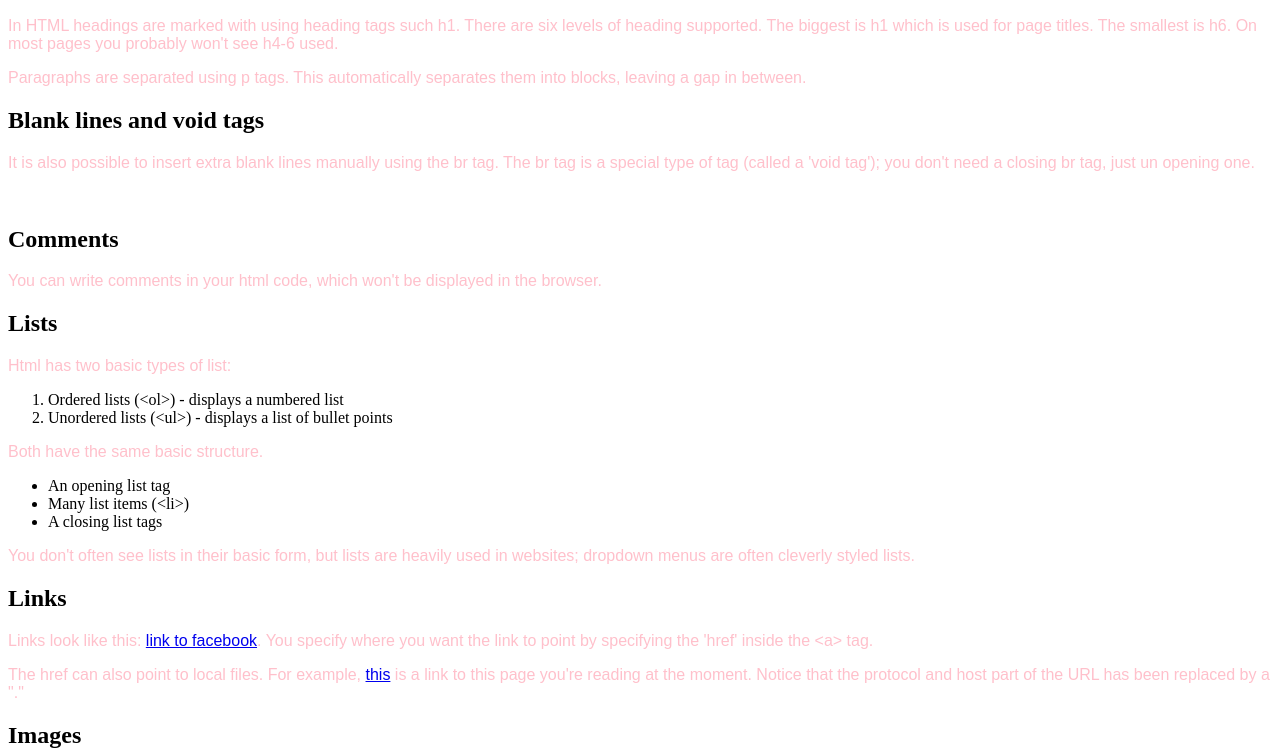
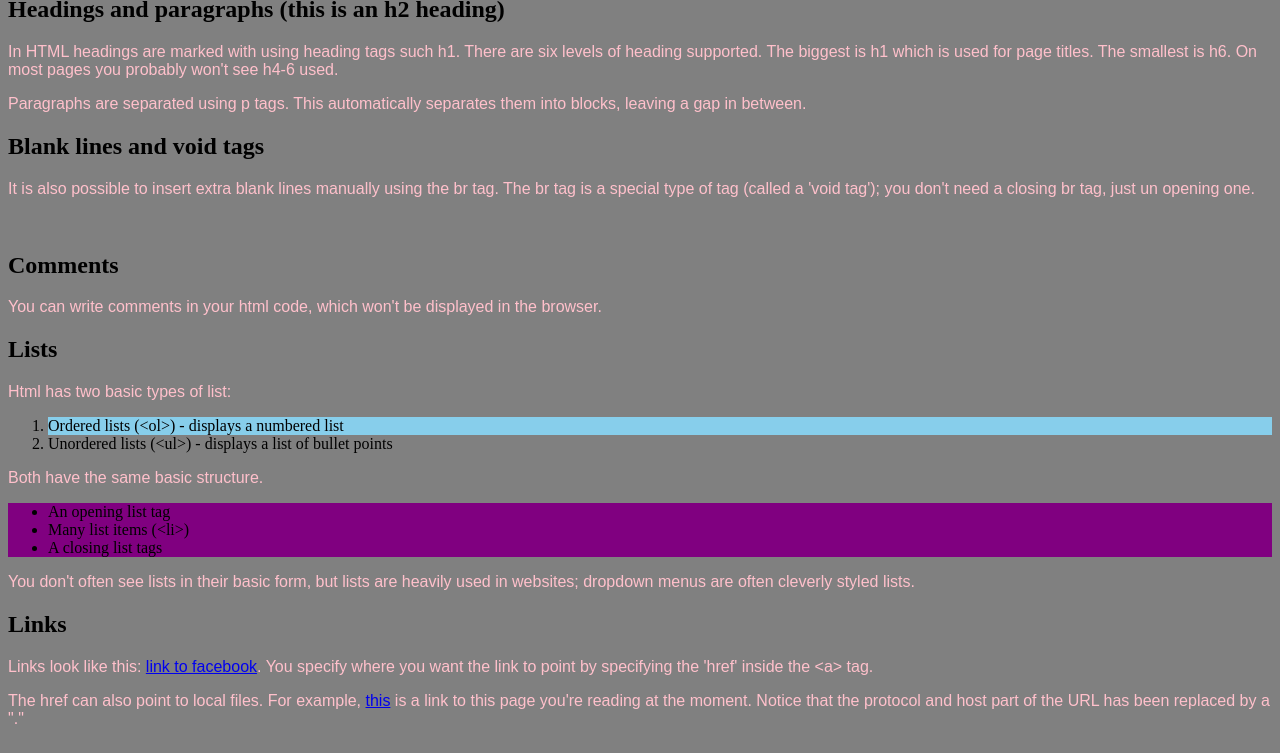
Before and after one commit to TiffanyLanahPekeur/beginners-week-one, a plain HTML site: page example.html in a window 1280 px wide. Shown: the part 110-863 px from the top of the page. Drawn offline with Linux system fonts and the light colour scheme.

Commit message:
Update index.html

```diff
--- a/CSS/style.css
+++ b/CSS/style.css
@@ -1,7 +1,16 @@
 p{
   color: pink;
-  font-family: fantasy;
+  font-family:fantasy;
 }
+
 body{
-  background color: grey;
+  background-color: grey;
 }
+
+li#first{
+  background-color: skyblue;
+}
+
+ul.tlp{
+  background-color: purple;
+}
--- a/example.html
+++ b/example.html
@@ -5,6 +5,7 @@
   <link rel="stylesheet" type"text/css" href="css/style.css">
 </head>
 <body>
+  <a href="index.html">index</a>
   <h1>An example of some html</h1>
   <h2>Headings and paragraphs (this is an h2 heading)</h2>
 
@@ -29,13 +30,13 @@
   <p>Html has two basic types of list:</p>
 
   <ol>
-    <li>Ordered lists (&lt;ol&gt;) - displays a numbered list</li>
+    <li id="first">Ordered lists (&lt;ol&gt;) - displays a numbered list</li>
     <li>Unordered lists (&lt;ul&gt;) - displays a list of bullet points</li>
   </ol>
 
   <p>Both have the same basic structure.</p>
 
-  <ul>
+  <ul class="tlp">
     <li>An opening list tag</li>
     <li>Many list items (&lt;li&gt;)</li>
     <li>A closing list tags</li>
```
Also changed, not shown: index.html (+2 -1 lines).
